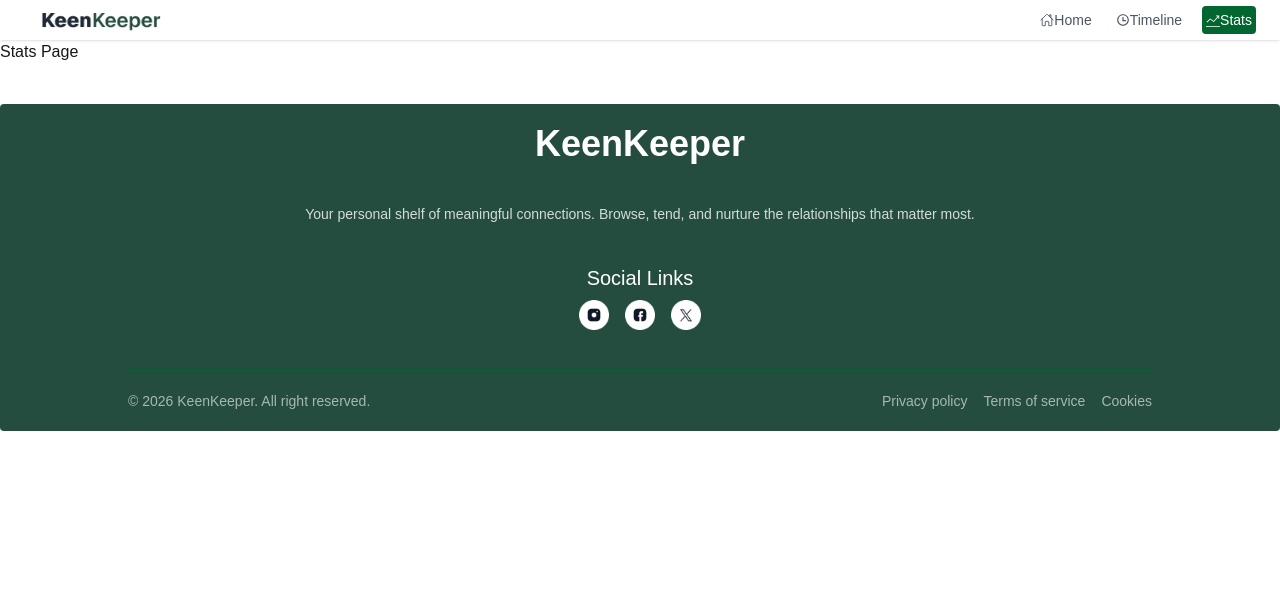
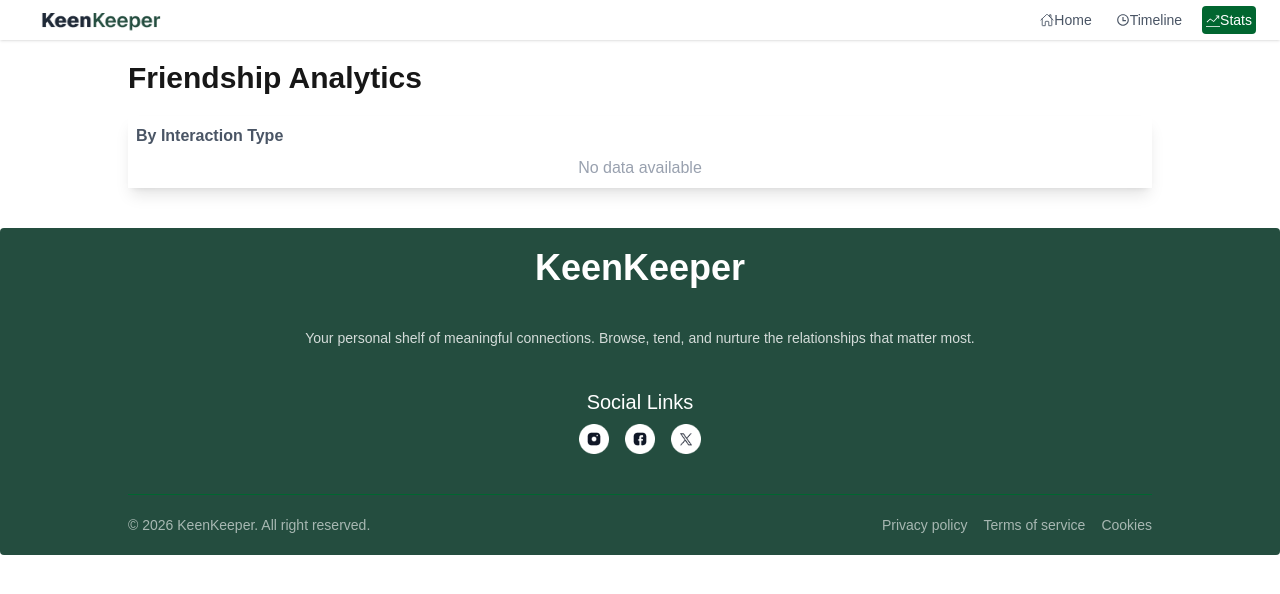
Before and after one commit to borshagirl/A7-My-keenKeeper-project, a Next.js app: page /stats in a window 1280 px wide. Shown: the top 594 px of the page. Built offline with nearby package versions, Linux system fonts and the light colour scheme.

Commit message:
Appended pieChart

```diff
--- a/package.json
+++ b/package.json
@@ -13,7 +13,8 @@
     "react": "19.2.4",
     "react-dom": "19.2.4",
     "react-icons": "^5.6.0",
-    "react-toastify": "^11.0.5"
+    "react-toastify": "^11.0.5",
+    "recharts": "^3.8.1"
   },
   "devDependencies": {
     "@tailwindcss/postcss": "^4",
--- a/src/app/stats/page.jsx
+++ b/src/app/stats/page.jsx
@@ -1,12 +1,69 @@
+'use client'
 
-import React from 'react';
+import { useEffect, useState } from "react"
+import { PieChart, Pie, Cell, Tooltip, Legend } from "recharts"
 
-const StatsPage = () => {
-    return (
-        <div>
-            <h2>Stats Page</h2>
+export default function StatsPage() {
+
+  const [data, setData] = useState([])
+
+  useEffect(() => {
+    const stored = JSON.parse(localStorage.getItem("timeline")) || []
+
+    const call = stored.filter(i => i.type === "Call").length
+    const text = stored.filter(i => i.type === "Text").length
+    const video = stored.filter(i => i.type === "Video").length
+
+    const chartData = [
+      { name: "Call", value: call },
+      { name: "Text", value: text },
+      { name: "Video", value: video }
+    ]
+
+    setData(chartData)
+  }, [])
+
+  const COLORS = ["#3b82f6", "#10b981", "#f59e0b"]
+
+  return (
+    <div className="w-[80vw] mx-auto mt-5">
+    <h2 className="mb-5 text-3xl font-bold">Friendship Analytics</h2>
+    <div className="p-2 space-y-2 shadow-lg">
+
+      <h1 className="text-gray-600 font-semibold">By Interaction Type</h1>
+
+      {data.every(d => d.value === 0) ? (
+        <p className="text-center text-gray-400">
+          No data available
+        </p>
+      ) : (
+        <div className="flex justify-center">
+          <PieChart width={300} height={300}>
+
+            <Pie
+              data={data}
+              dataKey="value"
+              nameKey="name"
+              cx="50%"
+              cy="50%"
+              outerRadius={120}
+              innerRadius={90}
+              paddingAngle={5}
+              label
+            >
+              {data.map((entry, index) => (
+                <Cell key={index} fill={COLORS[index]} />
+              ))}
+            </Pie>
+
+            <Tooltip />
+            <Legend />
+
+          </PieChart>
         </div>
-    );
-};
+      )}
 
-export default StatsPage;
+    </div>
+    </div>
+  )
+}
```
Also changed, not shown: 1 other file (tests, documents, lock files or other folders).
